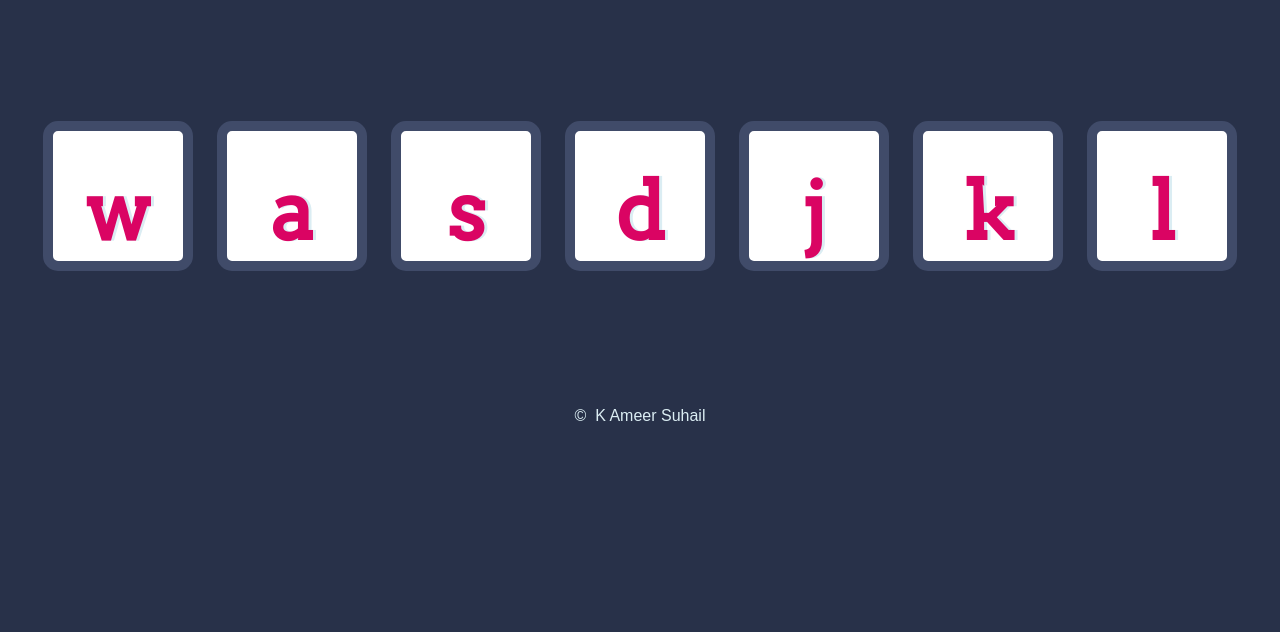
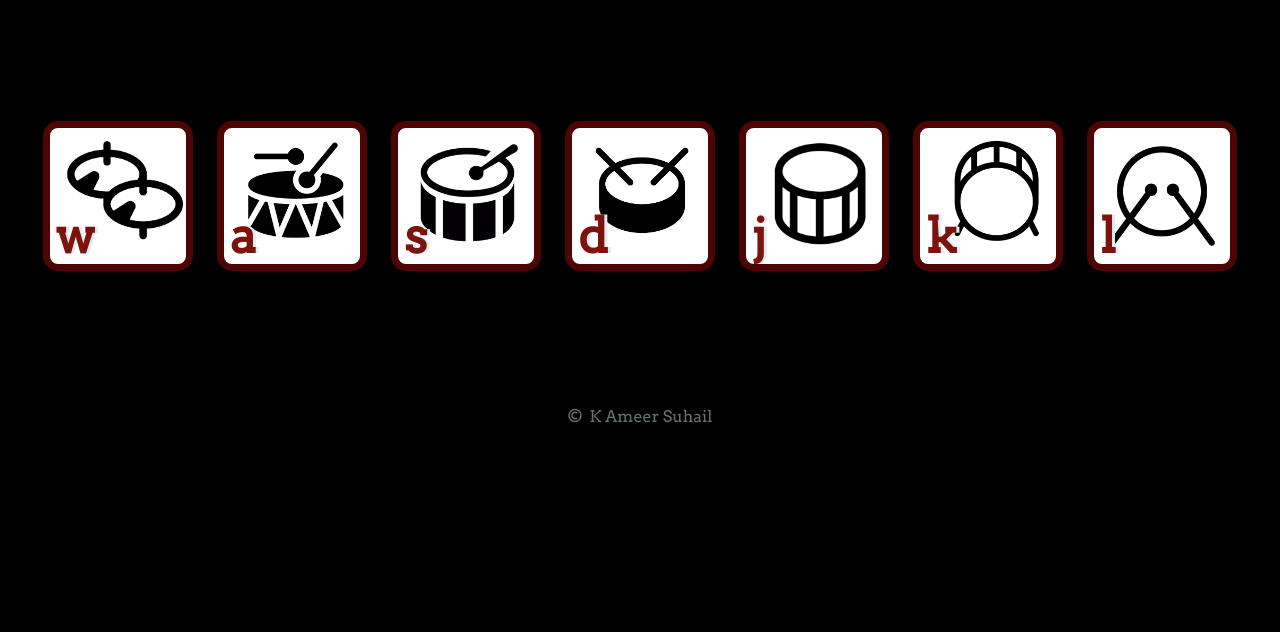
Before and after one commit to amxxrsuhail/drumKit-javaScript, a plain HTML site: page index.html in a window 1280 px wide. Shown: the part 168-800 px from the top of the page. Drawn offline with Linux system fonts and the light colour scheme.

Commit message:
added instrument images in background throughh css, also added some padding in order to make the letter appear in corner and made some colour changes

```diff
--- a/styles.css
+++ b/styles.css
@@ -1,81 +1,74 @@
 body {
   text-align: center;
-  background-color: #283149;
+  background-color: #000000;
 }
 
 h1 {
   font-size: 5rem;
-  color: #DBEDF3;
+  color: #af3030;
   font-family: "Arvo", cursive;
-  text-shadow: 3px 0 #DA0463;
+  text-shadow: 3px 0 #043174;
 
 }
 
 footer {
-  color: #DBEDF3;
-  font-family: sans-serif;
+  color: #647276;
+  font-family: "Arvo";
 }
 
 .w {
-
+  background-image: url("icons/crash.png");
+  background-size: 106%;
 }
 
 .a {
-
+  background-image: url("icons/drum1.png");
+  background-size: 100%;
 }
 
 .s {
-
+  background-image: url("icons/drum2.png");
+  background-size: 100%;
 }
 
 .d {
-
+  background-image: url("icons/drum3.png");
+  background-size: 100%;
 }
 
 .j {
-
+  background-image: url("icons/drum4.png");
+  background-size: 100%;
 }
 
 .k {
-
+  background-image: url("icons/kick.png");
+  background-size: 100%;
 }
 
 .l {
-
+  background-image: url("icons/snare.png");
+  background-size: 100%;
 }
 
 .set {
   margin: 10% auto;
 }
 
-.game-over {
-  background-color: red;
-  opacity: 0.8;
-}
-
-.pressed {
-  box-shadow: 0 3px 4px 0 #DBEDF3;
-  opacity: 0.5;
-}
-
-.red {
-  color: red;
-}
-
 .drum {
   outline: none;
-  border: 10px solid #404B69;
-  font-size: 5rem;
+  border: 7px solid #4d0404;
+  font-size: 3rem;
   font-family: 'Arvo', cursive;
   line-height: 2;
   font-weight: 900;
-  color: #DA0463;
+  color: #7d130b;
   text-shadow: 3px 0 #DBEDF3;
   border-radius: 15px;
   display: inline-block;
   width: 150px;
   height: 150px;
-  text-align: center;
+  text-align: left;
   margin: 10px;
-  background-color: white;
+  padding-top: 60px;
 }
```
